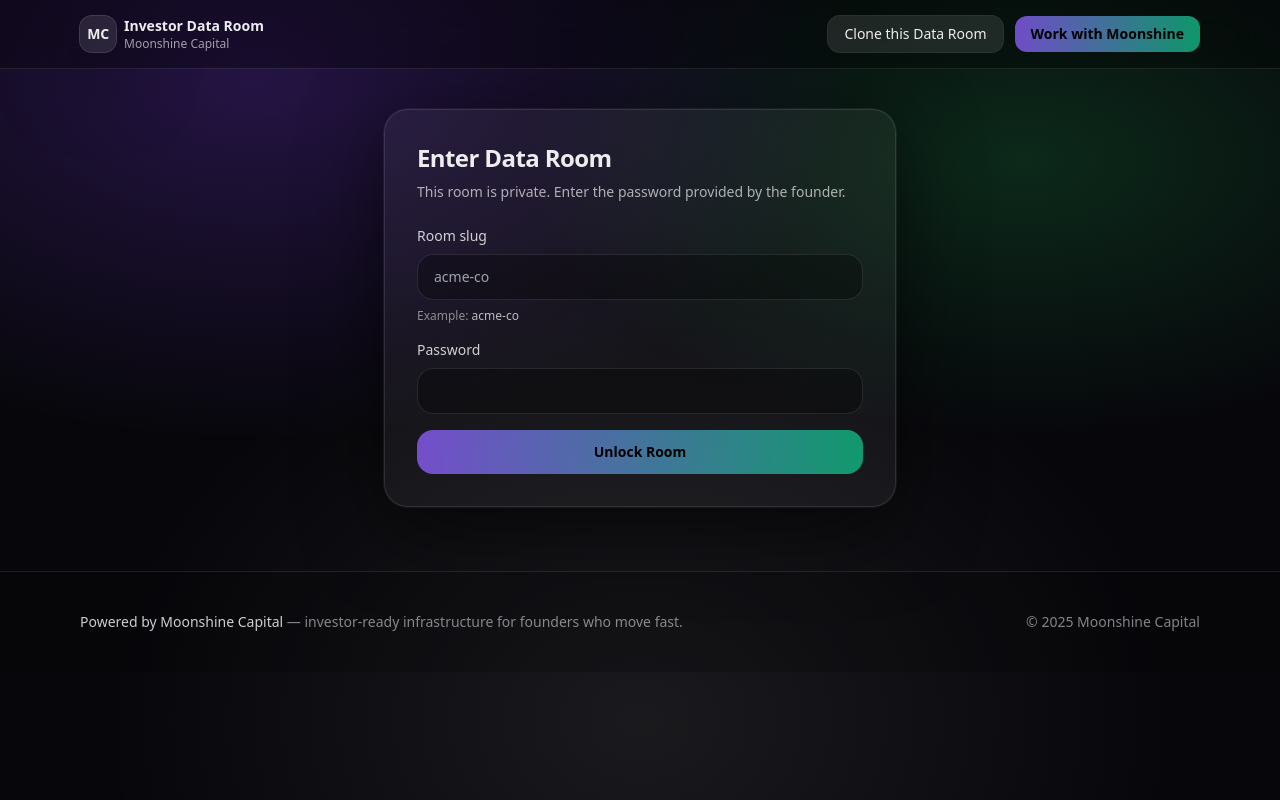
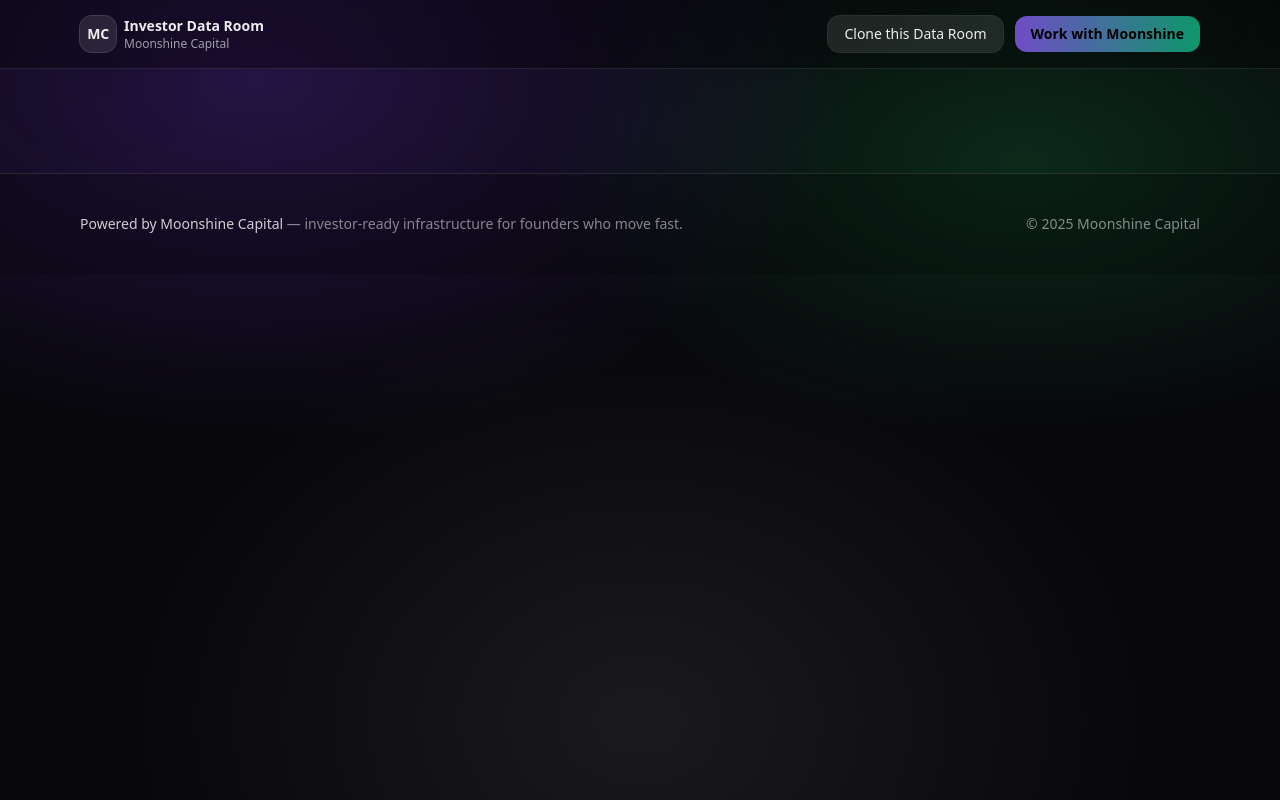
Before and after one commit to JFeimster/Investor-Data-Room, a Next.js app: page /login in a window 1280 px wide. Built offline with nearby package versions, Linux system fonts and the light colour scheme.

Commit message:
Update page.tsx

```diff
--- a/app/login/page.tsx
+++ b/app/login/page.tsx
@@ -1,18 +1,20 @@
-import LoginForm from "@/components/LoginForm";
+type LoginSearchParams = {
+  room?: string | string[];
+};
 
-export default function LoginPage({ searchParams }: { searchParams: { room?: string } }) {
-  const room = searchParams.room ?? "";
+export default async function Page({
+  searchParams,
+}: {
+  searchParams: Promise<LoginSearchParams>;
+}) {
+  const sp = await searchParams;
+  const room = Array.isArray(sp.room) ? sp.room[0] : sp.room;
+
+  // ...rest of your component logic
+  // use `room` wherever you were using searchParams.room
   return (
-    <div className="mx-auto max-w-lg">
-      <div className="rounded-3xl border border-white/10 bg-white/5 p-8 shadow-glow">
-        <h1 className="text-2xl font-semibold tracking-tight">Enter Data Room</h1>
-        <p className="mt-2 text-sm text-white/65">
-          This room is private. Enter the password provided by the founder.
-        </p>
-        <div className="mt-6">
-          <LoginForm initialRoom={room} />
-        </div>
-      </div>
+    <div>
+      {/* your existing UI */}
     </div>
   );
 }
```
